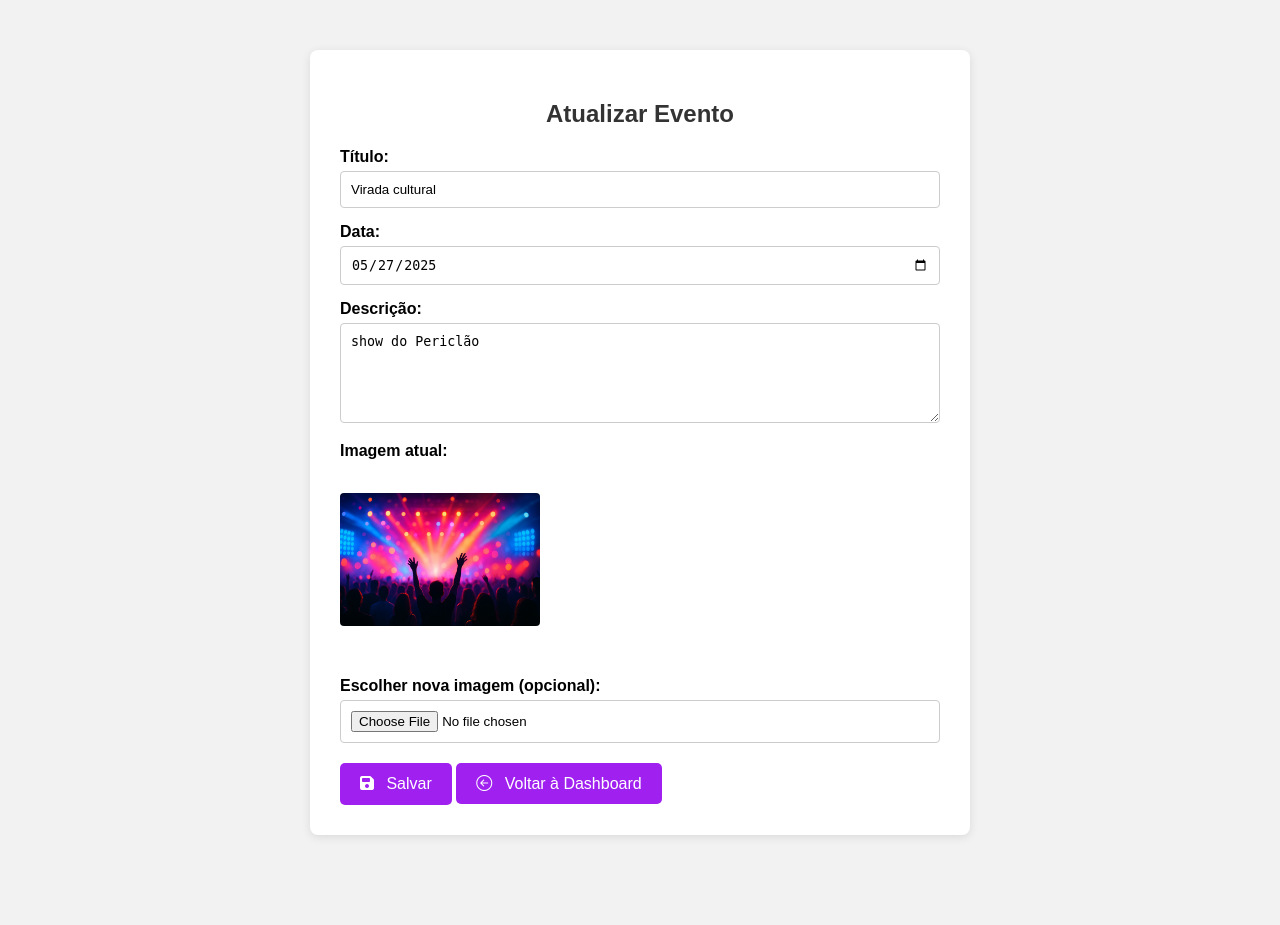
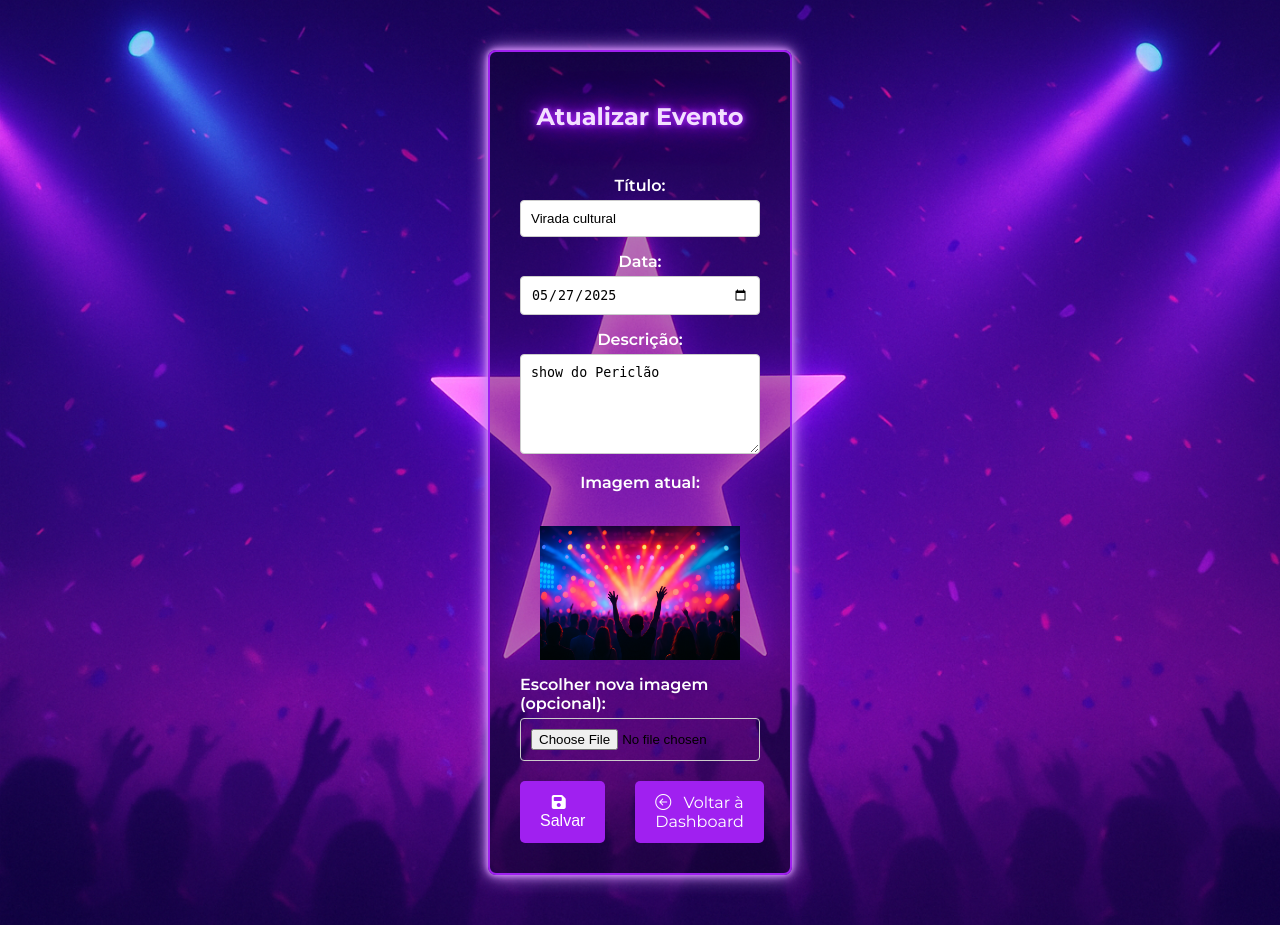
Before and after one commit to Gisele-Nuness/projeto-cadastro-de-eventos, a PHP site: page /atualizar_evento.php?id=1 in a window 1280 px wide. Before the commit the page ends 837 px from the top, so only its background shows below. Run offline with PHP 8.4, Linux system fonts and the light colour scheme; a user stored in the database is signed in; data comes from the database, SQL or seed files in the repository.

Commit message:
atualização na tela de atualizar

```diff
--- a/atualizar_evento.php
+++ b/atualizar_evento.php
@@ -91,6 +91,7 @@ $evento = $stmt->fetch(PDO::FETCH_ASSOC);
 
 <!DOCTYPE html>
 <html lang="pt-BR">
+
 <head>
   <meta charset="UTF-8" />
   <title>Atualizar Evento</title>
@@ -99,7 +100,7 @@ $evento = $stmt->fetch(PDO::FETCH_ASSOC);
   <link rel="stylesheet" href="https://cdnjs.cloudflare.com/ajax/libs/font-awesome/6.5.0/css/all.min.css">
   <link rel="stylesheet" href="https://cdn.jsdelivr.net/npm/bootstrap-icons@1.11.1/font/bootstrap-icons.css">
 
-  <?php if ($mensagem_sucesso): ?>
+  <?php if ($mensagem_sucesso) : ?>
     <script>
       // Redireciona para dashboard.php após 3 segundos, após sucesso na atualização
       setTimeout(() => {
@@ -108,12 +109,13 @@ $evento = $stmt->fetch(PDO::FETCH_ASSOC);
     </script>
   <?php endif; ?>
 </head>
+
 <body>
   <div class="container">
     <h2>Atualizar Evento</h2>
 
     <!--Se a variável $mensagem_sucesso não estiver vazia, executa o bloco a seguir-->
-    <?php if ($mensagem_sucesso): ?>
+    <?php if ($mensagem_sucesso) : ?>
 
       <!-- Exibe mensagem de sucesso, protegendo contra injeção  (htmlspecialchars)-->
       <div class="mensagem-sucesso"><?= htmlspecialchars($mensagem_sucesso) ?></div>
@@ -135,21 +137,29 @@ $evento = $stmt->fetch(PDO::FETCH_ASSOC);
 
       <label>Imagem atual:</label><br />
       <!-- Mostra a imagem atual do evento -->
+
+      <div class="imagem">
         <img src="uploads/<?= htmlspecialchars($evento['imagem']) ?>" alt="Imagem atual" style="max-width: 200px;" /><br /><br />
+      </div>
 
       <label for="imagem" class="custom-file-label">Escolher nova imagem (opcional):</label>
+
       <!-- Input para envio de nova imagem -->
       <input type="file" name="imagem" accept="image/*" id="inputImagem" />
 
+
       <!-- Botão para salvar alterações -->
       <!--botao com icone do font awesome -->
+      <div class="button">
         <button type="submit" class="btn-salvar"><i class="fas fa-save" style="margin-right: 8px;"></i> Salvar</button>
 
         <!-- Link para voltar à dashboard -->
         <a href="dashboard.html" class="btn-salvar" style="text-decoration: none;">
           <i class="bi bi-arrow-left-circle" style="margin-right: 8px;"></i> Voltar à Dashboard
         </a>
+      </div>
     </form>
   </div>
 </body>
+
 </html>
--- a/css/atualizar.css
+++ b/css/atualizar.css
@@ -1,29 +1,54 @@
+@import url('https://fonts.googleapis.com/css2?family=Montserrat:wght@400;600;700&display=swap');
+@import url('https://fonts.googleapis.com/css2?family=Anton&display=swap');
+
 body {
-  font-family: Arial, sans-serif;
-  background-color: #f2f2f2;
+  font-family: 'Montserrat', sans-serif;
+  font-weight: 300;
+  font-style: normal;
+  scroll-behavior: smooth;
+  background-image: url(../img/bg-estrela.png);
+  background-repeat: no-repeat;
+  background-size: cover;
   margin: 0;
   padding: 0;
 }
 
 .container {
   max-width: 600px;
-  background-color: #ffffff;
   margin: 50px auto;
   padding: 30px;
   border-radius: 8px;
-  box-shadow: 0 2px 10px rgba(0, 0, 0, 0.1);
+  background-color: #0000004b;
+  border-radius: 8px;
+  border: 2px solid #A020F0;
+  box-shadow: 0 0 5px #cc8af5, 0 0 10px #cc8af5, 0 0 20px #cc8af5;
+  width: calc((100% / 5) - 16px); /* 5 cards por linha com gap */
+  display: flex;
+  flex-direction: column;
+  overflow: hidden;
+  transition: transform 0.2s ease;
 }
 
 h2 {
   text-align: center;
-  color: #333333;
+  margin-bottom: 30px;
+  color: #f3e0ff;
+  text-shadow:
+    0 0 5px #A020F0,
+    0 0 10px #A020F0,
+    0 0 20px #A020F0,
+    0 0 40px #A020F0;
+  font-weight: bold;
 }
 
 label {
-  display: block;
+  display: flex;
+  justify-content: center;
+  align-items: center;
   margin-top: 15px;
   margin-bottom: 5px;
-  font-weight: bold;
+  color: #ffffff;
+  font-weight: 600;
 }
 
 input[type="text"],
@@ -42,10 +67,20 @@ textarea {
   resize: vertical;
 }
 
-img {
-  display: block;
+.imagem {
+  display: flex;
+  justify-content: center;
+  align-self: center;
+  align-items: center;
   margin-top: 10px;
   border-radius: 4px;
+}
+
+
+.button{
+  display: flex;
+  gap: 30px;
+  flex-direction: row;
 }
 
 .btn-salvar {
@@ -64,7 +99,7 @@ img {
   background-color: #5b0f8a;
 }
 
-btn-voltar {
+.btn-voltar {
   background-color: #A020F0;
   color: #ffffff;
   border: none;
@@ -81,11 +116,12 @@ btn-voltar {
 }
 
 .mensagem-sucesso {
-  background-color: #d4edda;
-  color: #0056b3;
+  background-color: #5b0f8a;
+  color: #ffff;
+  font-weight: 300;
   padding: 15px;
   margin-bottom: 20px;
-  border: 1px solid #c3e6cb;
+  border: 2px solid #370158;
   border-radius: 4px;
   text-align: center;
 }
```
Also changed, not shown: css/listar.css (+9 -2 lines), uploads/imagem13.png (added). Lines whose indentation alone changed are shown as unchanged.
